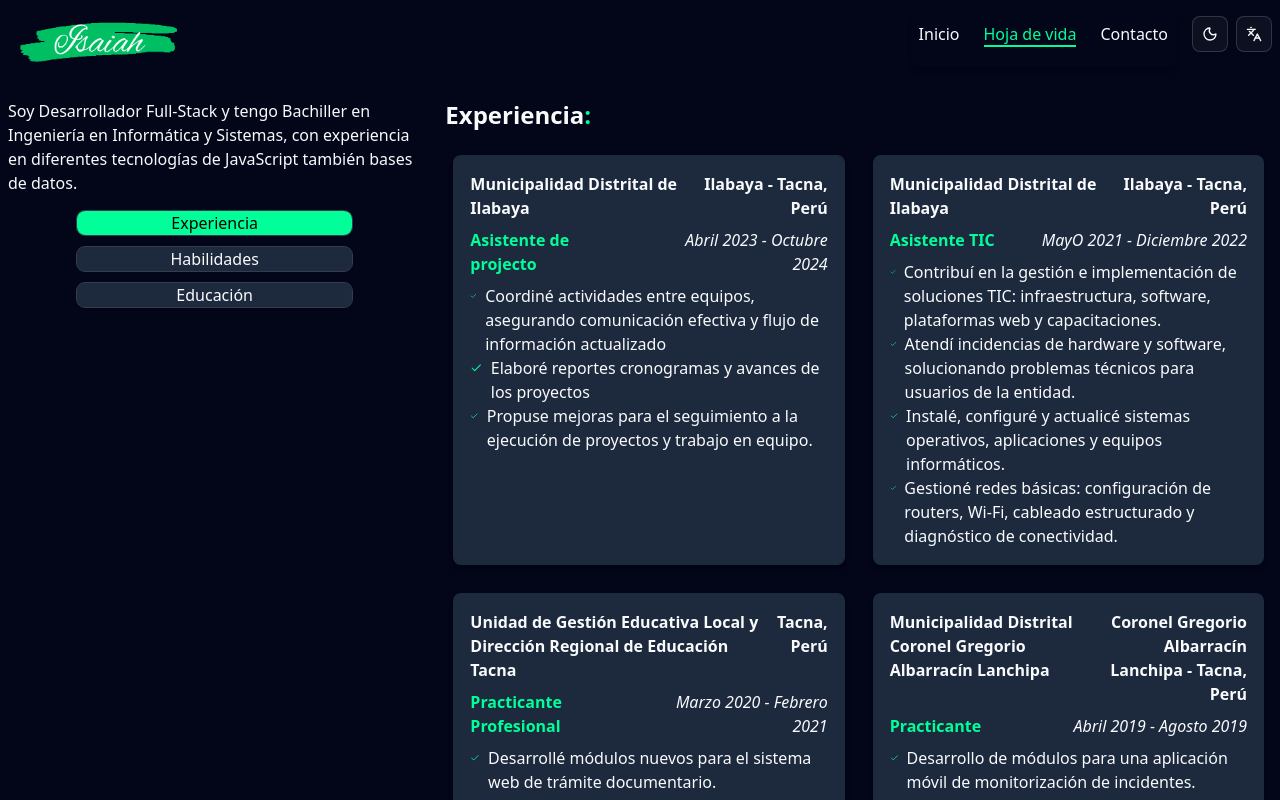
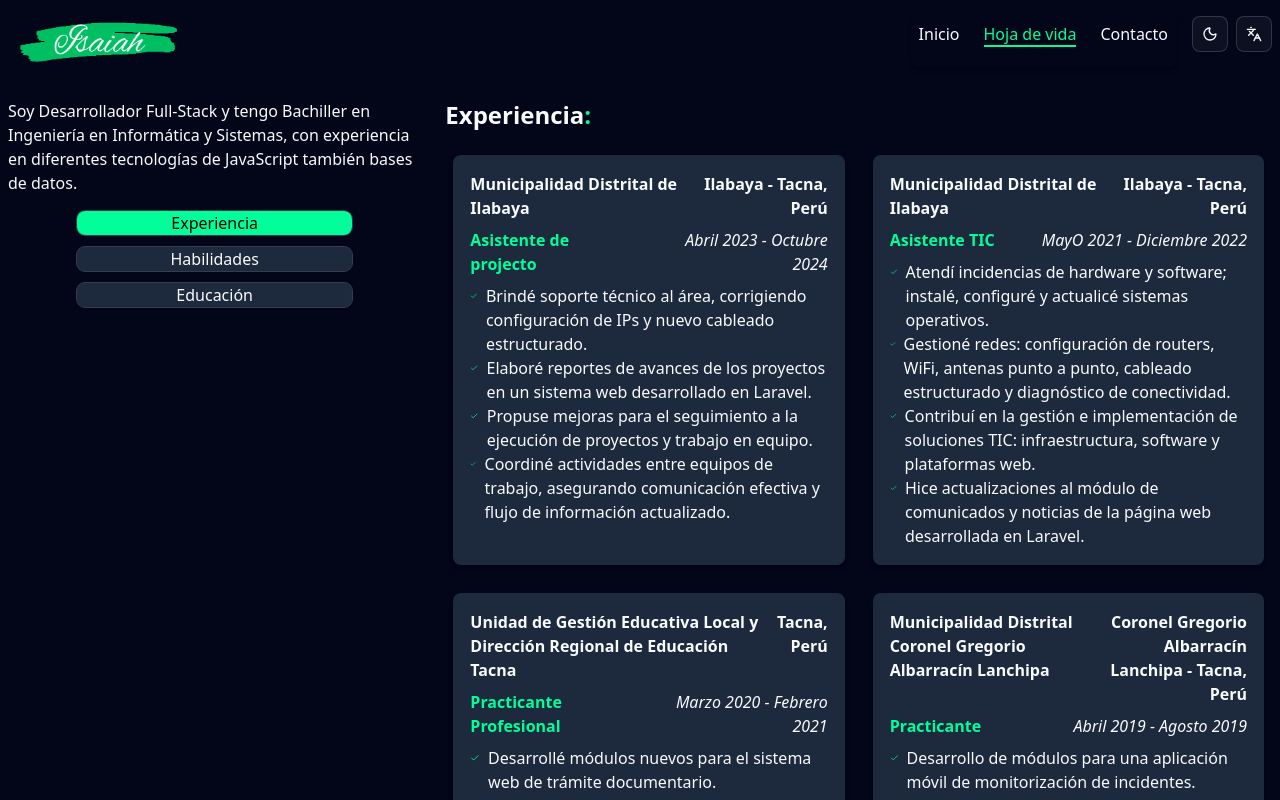
Before and after one commit to islf14/front-portfolio, a React (Vite) app in the folder client/: page /resume in a window 1280 px wide. Shown: the top 800 px of the page. Built offline with nearby package versions, Linux system fonts and the light colour scheme.

Commit message:
update resume

```diff
--- a/client/src/app/Resume.tsx
+++ b/client/src/app/Resume.tsx
@@ -68,7 +68,8 @@ export default function Resume() {
       activities: [
         t('resume.jobs.job1.activities.0'),
         t('resume.jobs.job1.activities.1'),
-        t('resume.jobs.job1.activities.2')
+        t('resume.jobs.job1.activities.2'),
+        t('resume.jobs.job1.activities.3')
       ]
     },
     {
--- a/client/src/translations/en.json
+++ b/client/src/translations/en.json
@@ -40,9 +40,10 @@
         "position": "Project Assistant",
         "date": "April 2023 - October 2024",
         "activities": [
-          "I coordinated activities between teams, ensuring effective communication and an up-to-date flow of information.",
-          "I prepared reports, schedules, and project progress updates.",
-          "I proposed improvements for monitoring project execution and teamwork."
+          "I provided technical support to the department, correcting IP configurations and installing new structured cabling.",
+          "I prepared project progress reports for a web-based system developed in Laravel.",
+          "I proposed improvements for monitoring project execution and teamwork.",
+          "I coordinated activities between work teams, ensuring effective communication and an up-to-date information flow."
         ]
       },
       "job2": {
@@ -51,10 +52,10 @@
         "position": "ICT Assistant",
         "date": "May 2021 - December 2022",
         "activities": [
-          "I contributed to the management and implementation of ICT solutions: infrastructure, software, web platforms, and training.",
-          "I addressed hardware and software issues, resolving technical problems for the organization's users.",
-          "I installed, configured, and updated operating systems, applications, and computer equipment.",
-          "I managed basic networks: configuring routers, Wi-Fi, structured cabling, and performing connectivity diagnostics."
+          "I handled hardware and software issues; I installed, configured, and updated operating systems.",
+          "I managed networks: configuring routers, Wi-Fi, point-to-point antennas, structured cabling, and performing connectivity diagnostics.",
+          "I contributed to the management and implementation of ICT solutions: infrastructure, software, and web platforms.",
+          "I updated the announcements and news module of the website developed in Laravel."
         ]
       },
       "job3": {
--- a/client/src/translations/es.json
+++ b/client/src/translations/es.json
@@ -40,9 +40,10 @@
         "position": "Asistente de projecto",
         "date": "Abril 2023 - Octubre 2024",
         "activities": [
-          "Coordiné actividades entre equipos, asegurando comunicación efectiva y flujo de información actualizado",
-          "Elaboré reportes cronogramas y avances de los proyectos",
-          "Propuse mejoras para el seguimiento a la ejecución de proyectos y trabajo en equipo."
+          "Brindé soporte técnico al área, corrigiendo configuración de IPs y nuevo cableado estructurado.",
+          "Elaboré reportes de avances de los proyectos en un sistema web desarrollado en Laravel.",
+          "Propuse mejoras para el seguimiento a la ejecución de proyectos y trabajo en equipo.",
+          "Coordiné actividades entre equipos de trabajo, asegurando comunicación efectiva y flujo de información actualizado."
         ]
       },
       "job2": {
@@ -51,10 +52,10 @@
         "position": "Asistente TIC",
         "date": "MayO 2021 - Diciembre 2022",
         "activities": [
-          "Contribuí en la gestión e implementación de soluciones TIC: infraestructura, software, plataformas web y capacitaciones.",
-          "Atendí incidencias de hardware y software, solucionando problemas técnicos para usuarios de la entidad.",
-          "Instalé, configuré y actualicé sistemas operativos, aplicaciones y equipos informáticos.",
-          "Gestioné redes básicas: configuración de routers, Wi-Fi, cableado estructurado y diagnóstico de conectividad."
+          "Atendí incidencias de hardware y software; instalé, configuré y actualicé sistemas operativos.",
+          "Gestioné redes: configuración de routers, WiFi, antenas punto a punto, cableado estructurado y diagnóstico de conectividad.",
+          "Contribuí en la gestión e implementación de soluciones TIC: infraestructura, software y plataformas web.",
+          "Hice actualizaciones al módulo de comunicados y noticias de la página web desarrollada en Laravel."
         ]
       },
       "job3": {
```
